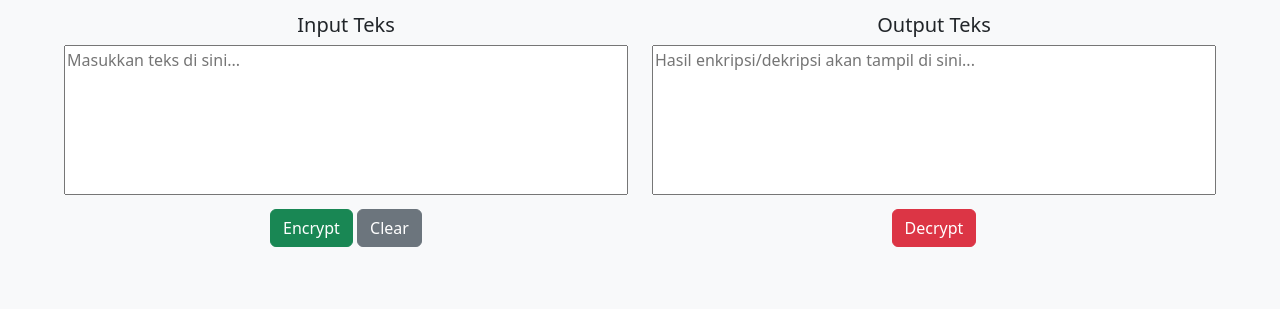
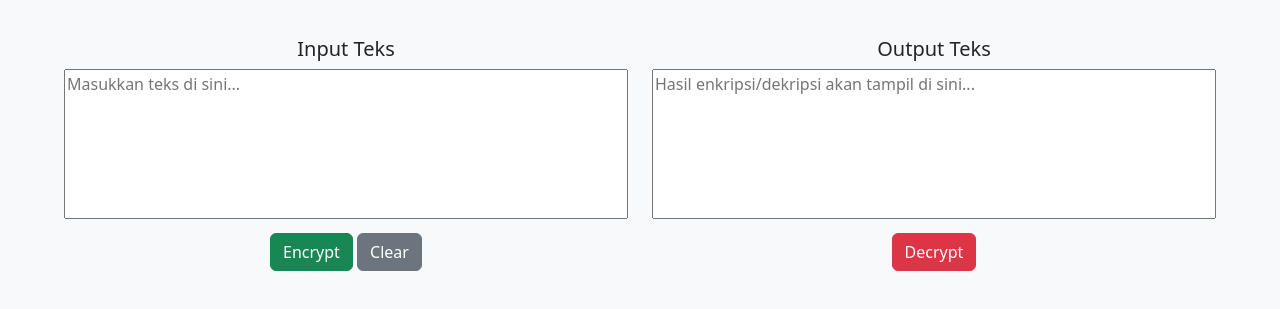
Before and after one commit to Kubagus/bahasa-gosip, a plain HTML site: page index.html in a window 1280 px wide. Shown: the part 193-502 px from the top of the page. Drawn offline with Linux system fonts and the light colour scheme.

Commit message:
nambah padding

```diff
--- a/index.html
+++ b/index.html
@@ -53,7 +53,7 @@
     <!-- Layout untuk input enkripsi dan dekripsi -->
     <div class="row text-center">
       <!-- Kolom kiri (Input Teks untuk Enkripsi) -->
-      <div class="col-md-6">
+      <div class="col-md-6 mt-4">
         <h5>Input Teks</h5>
         <textarea id="plainText" placeholder="Masukkan teks di sini..."></textarea>
         <button class="btn-encrypt btn btn-success mt-2">Encrypt</button>
@@ -61,7 +61,7 @@
       </div>
 
       <!-- Kolom kanan (Output Teks untuk Dekripsi) -->
-      <div class="col-md-6">
+      <div class="col-md-6 mt-4">
         <h5>Output Teks</h5>
         <textarea id="encryptedText" placeholder="Hasil enkripsi/dekripsi akan tampil di sini..."></textarea>
         <button class="btn-decrypt btn btn-danger mt-2">Decrypt</button>
```
